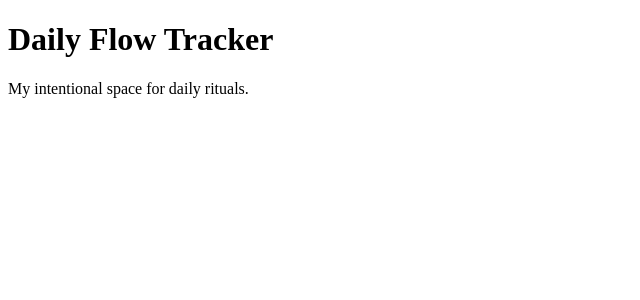
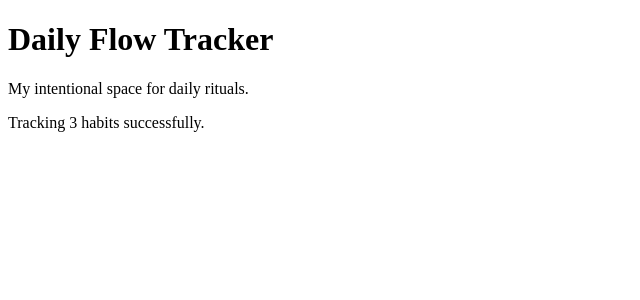
Before and after one commit to MayaKirken/daily-flow-tracker, a React (Vite) app: page / in a window 1280 px wide. Shown: the top 300 px of the page, without its empty margins (0-640 px from the left). Built offline with nearby package versions, Linux system fonts and the light colour scheme.

Commit message:
Connect INITIAL_HABITS array to useState

```diff
--- a/src/App.jsx
+++ b/src/App.jsx
@@ -1,4 +1,4 @@
-import React from 'react';
+import React, { useState } from 'react';
 
 const INITIAL_HABITS = [
   { id: 1, name: "Morning neighborhood walk", category: "Body", completed: false },
@@ -7,10 +7,12 @@ const INITIAL_HABITS = [
 ];
 
 function App() {
+  const [habits, setHabits] = useState(INITIAL_HABITS);
   return (
     <div className="app-container">
       <h1>Daily Flow Tracker</h1>
       <p>My intentional space for daily rituals.</p>
+      <p>Tracking {habits.length} habits successfully.</p>
     </div>
   );
 }
```
